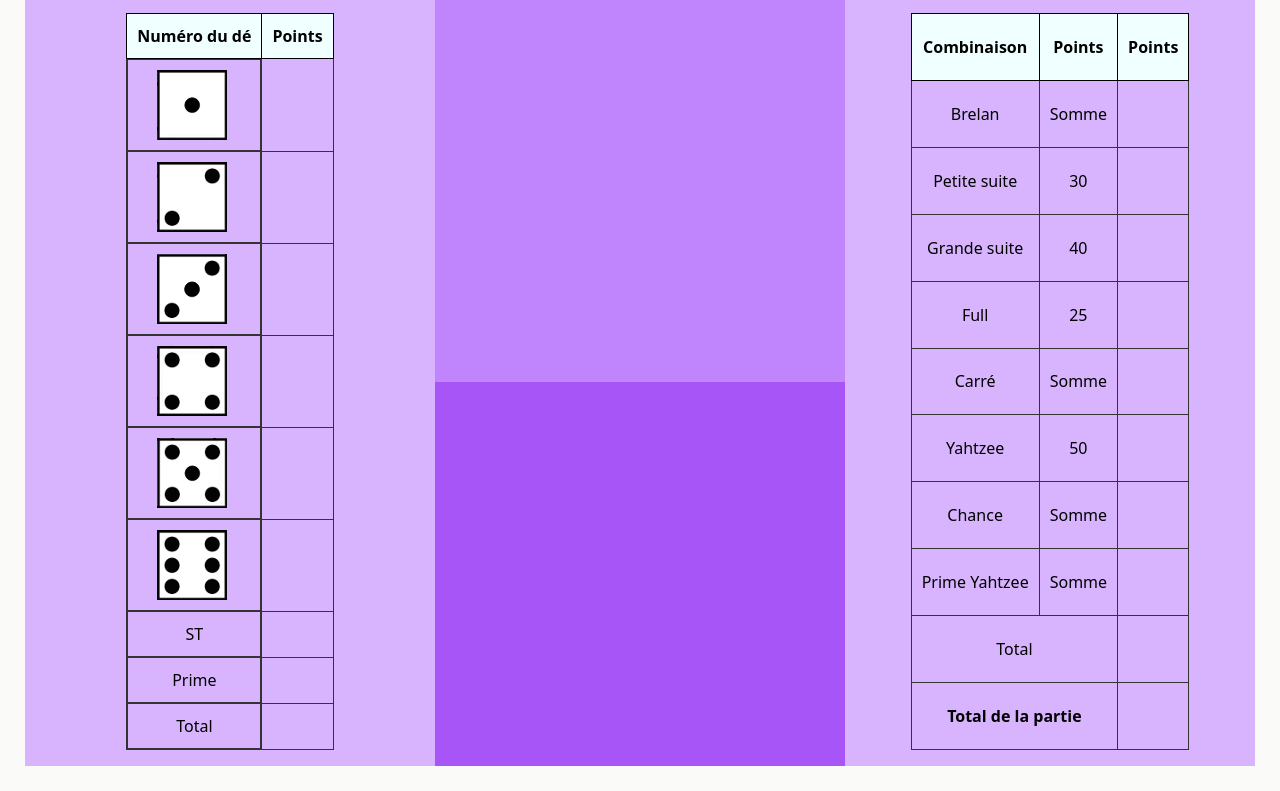
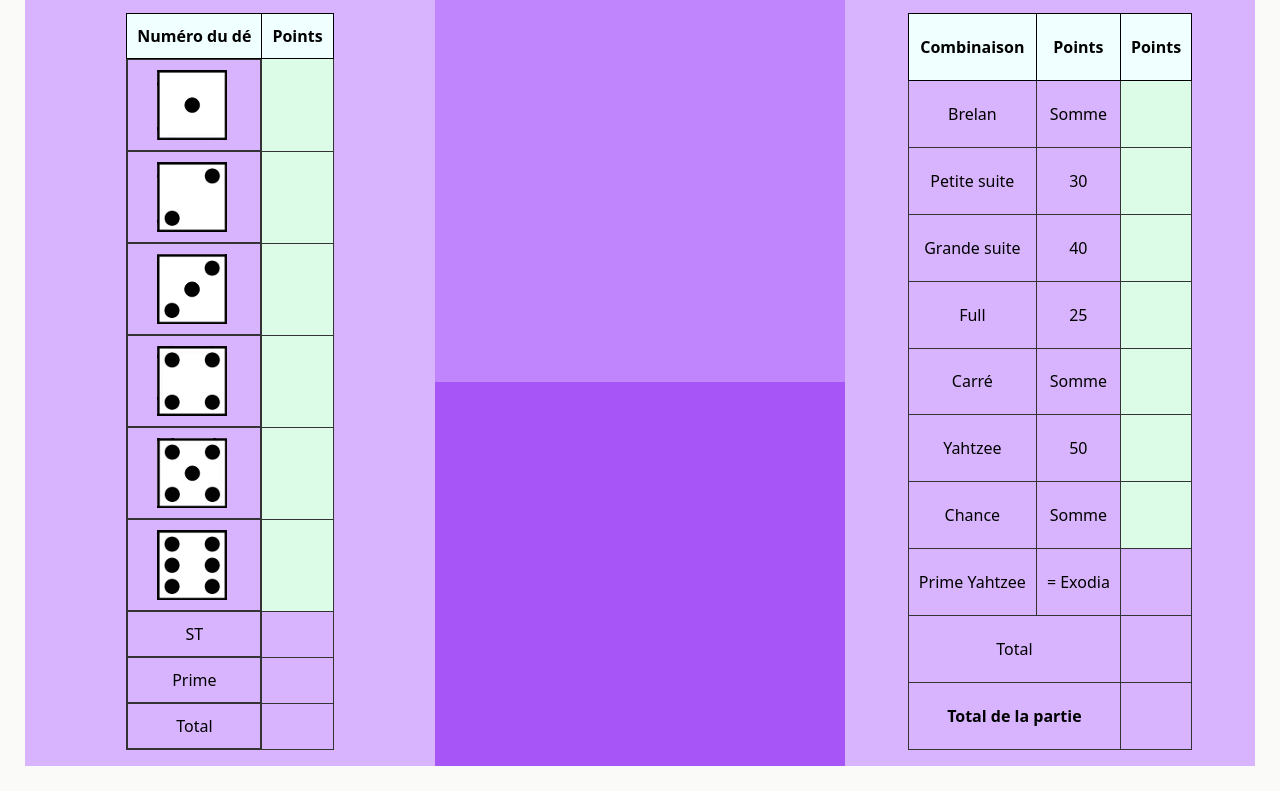
Before and after one commit to PaulGub/Yahtzee, a website: page src/index.html in a window 1280 px wide. Shown: the part 88-879 px from the top of the page. Drawn offline with nearby package versions, Linux system fonts and the light colour scheme.

Commit message:
Total management of the dice + beginning of the points

```diff
--- a/src/index.html
+++ b/src/index.html
@@ -34,27 +34,27 @@
             </tr>
             <tr>
                 <td class="flex justify-center items-center"><img src="images/1.png"></td>
-                <td></td>
+                <td id=1 class="bg-green-100"></td>
             </tr>
             <tr>
                 <td class="flex justify-center items-center"><img src="images/2.png"></td>
-                <td></td>
+                <td id=2 class="bg-green-100"></td>
             </tr>
             <tr>
                 <td class="flex justify-center items-center"><img src="images/3.png"></td>
-                <td></td>
+                <td id=3 class="bg-green-100"></td>
             </tr>
             <tr>
                 <td class="flex justify-center items-center"><img src="images/4.png"></td>
-                <td></td>
+                <td id=4 class="bg-green-100"></td>
             </tr>
             <tr>
                 <td class="flex justify-center items-center"><img src="images/5.png"></td>
-                <td></td>
+                <td id=5 class="bg-green-100"></td>
             </tr>
             <tr>
                 <td class="flex justify-center items-center"><img src="images/6.png"></td>
-                <td></td>
+                <td id=6 class="bg-green-100"></td>
             </tr>
             <tr>
                 <td class="flex justify-center items-center">ST</td>
@@ -92,41 +92,41 @@
             <tr>
                 <td>Brelan</td>
                 <td>Somme</td>
-                <td></td>
+                <td class="bg-green-100"></td>
             </tr>
             <tr>
                 <td>Petite suite</td>
                 <td>30</td>
-                <td></td>
+                <td class="bg-green-100"></td>
             </tr>
             <tr>
                 <td>Grande suite</td>
                 <td>40</td>
-                <td></td>
+                <td class="bg-green-100"></td>
             </tr>
             <tr>
                 <td>Full</td>
                 <td>25</td>
-                <td></td>
+                <td class="bg-green-100"></td>
             </tr>
             <tr>
                 <td>Carré</td>
                 <td>Somme</td>
-                <td></td>
+                <td class="bg-green-100"></td>
             </tr>
             <tr>
                 <td>Yahtzee</td>
                 <td>50</td>
-                <td></td>
+                <td class="bg-green-100"></td>
             </tr>
             <tr>
                 <td>Chance</td>
                 <td>Somme</td>
-                <td></td>
+                <td class="bg-green-100"></td>
             </tr>
             <tr>
                 <td>Prime Yahtzee</td>
-                <td>Somme</td>
+                <td>= Exodia</td>
                 <td></td>
             </tr>
             <tr>
--- a/src/script.js
+++ b/src/script.js
@@ -2,7 +2,10 @@
 
     let nbPlay = 0;
 
+    let points= [];
+
     $("button").click(function () {
+
 
         nbPlay++;
 
@@ -23,6 +26,13 @@
 
                 createDe(nbSelected)
 
+                points=[]
+
+                checkNbPoint($("#imgDe"));
+                checkNbPoint($("#imgDe2"));
+
+                console.log(points)
+
 
             } else if($("#imgDe").children().length ===5){
                 $("#imgDe").children().remove();
@@ -32,7 +42,15 @@
 
             else {
                 createDe()
+
+                points=[]
+
+                checkNbPoint($("#imgDe"));
+
+                console.log(points)
+
             }
+
         }
 
     });
@@ -61,4 +79,17 @@
         }
     }
 
+    const checkNbPoint = (diesContainerElements) => {
+
+        for(let dies of diesContainerElements.children()){
+
+            points.push(dies.src.split('/')[4].split('.')[0])
+
+
+        }
+
+
+
+    }
+
 })
```
Also changed, not shown: src/dist/output.css.
